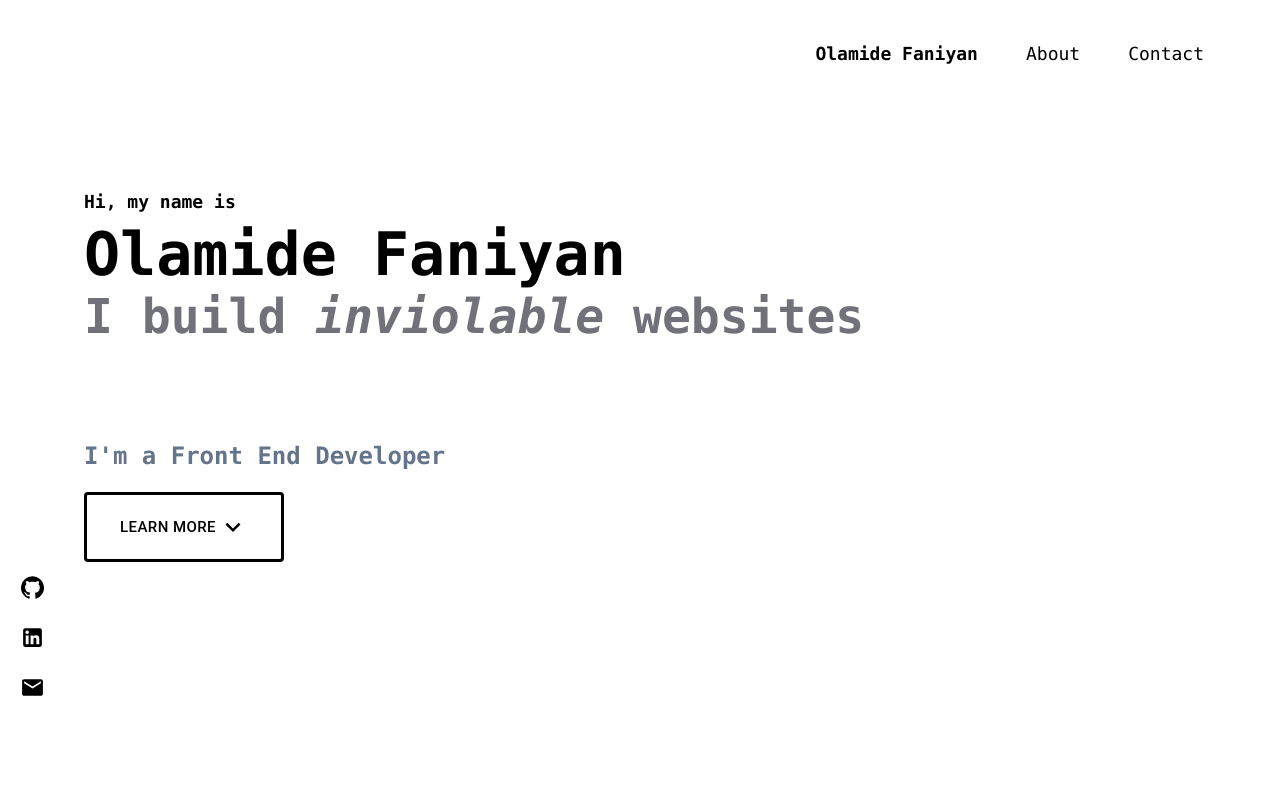
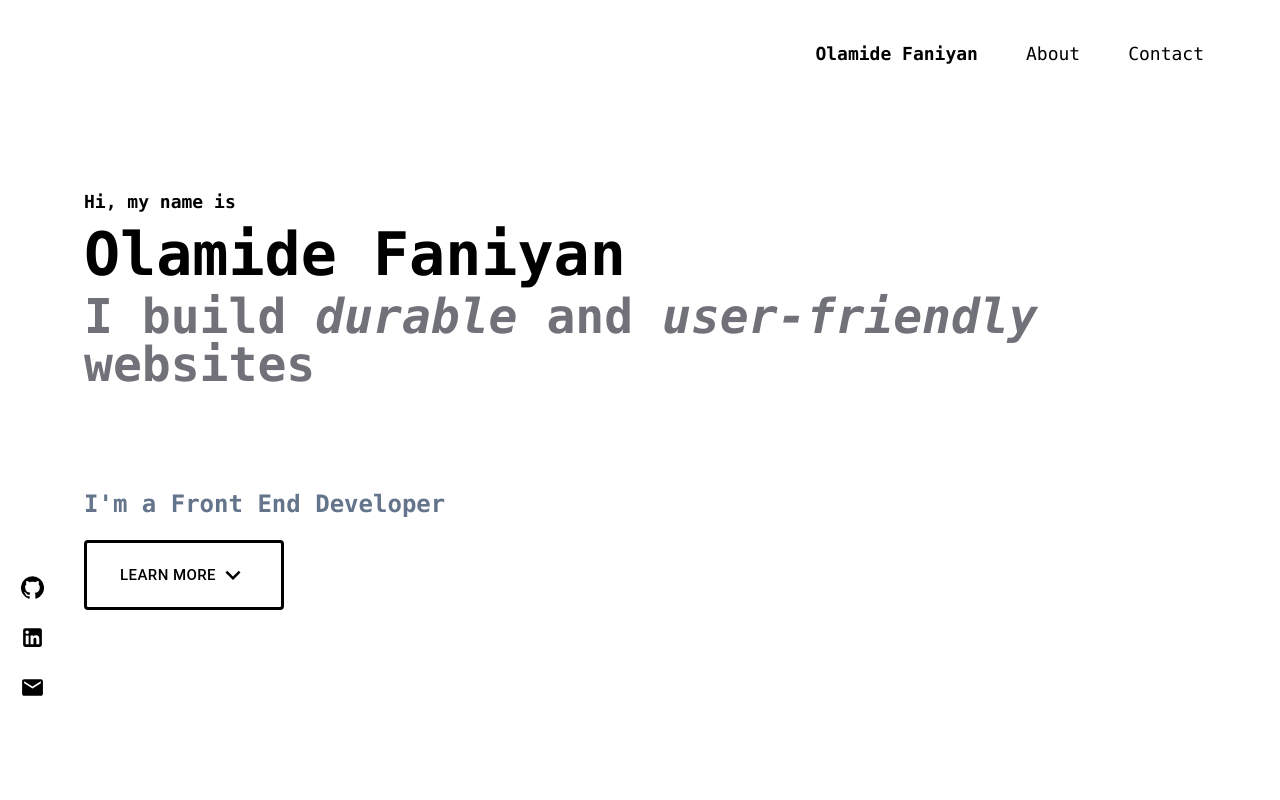
Before and after one commit to Pajimo/olamidefaniyan, a React (Create React App) app: page / in a window 1280 px wide. Shown: the top 800 px of the page. Built offline with nearby package versions, Linux system fonts and the light colour scheme; no server answers.

Commit message:
Update Home.jsx

```diff
--- a/src/components/Home.jsx
+++ b/src/components/Home.jsx
@@ -14,7 +14,7 @@ const Home = () => {
               Olamide Faniyan
             </div>
             <div className="md:text-5xl text-4xl pt-2 font-bold text-zinc-500">
-              I build <i>inviolable</i> websites{" "}
+              I build <i>durable</i> and <i>user-friendly</i> websites{" "}
             </div>
             <div className="md:text-2xl text-slate-500 text-lg pt-5 mt-20 mb-5">
               I'm a Front End Developer{" "}
```
